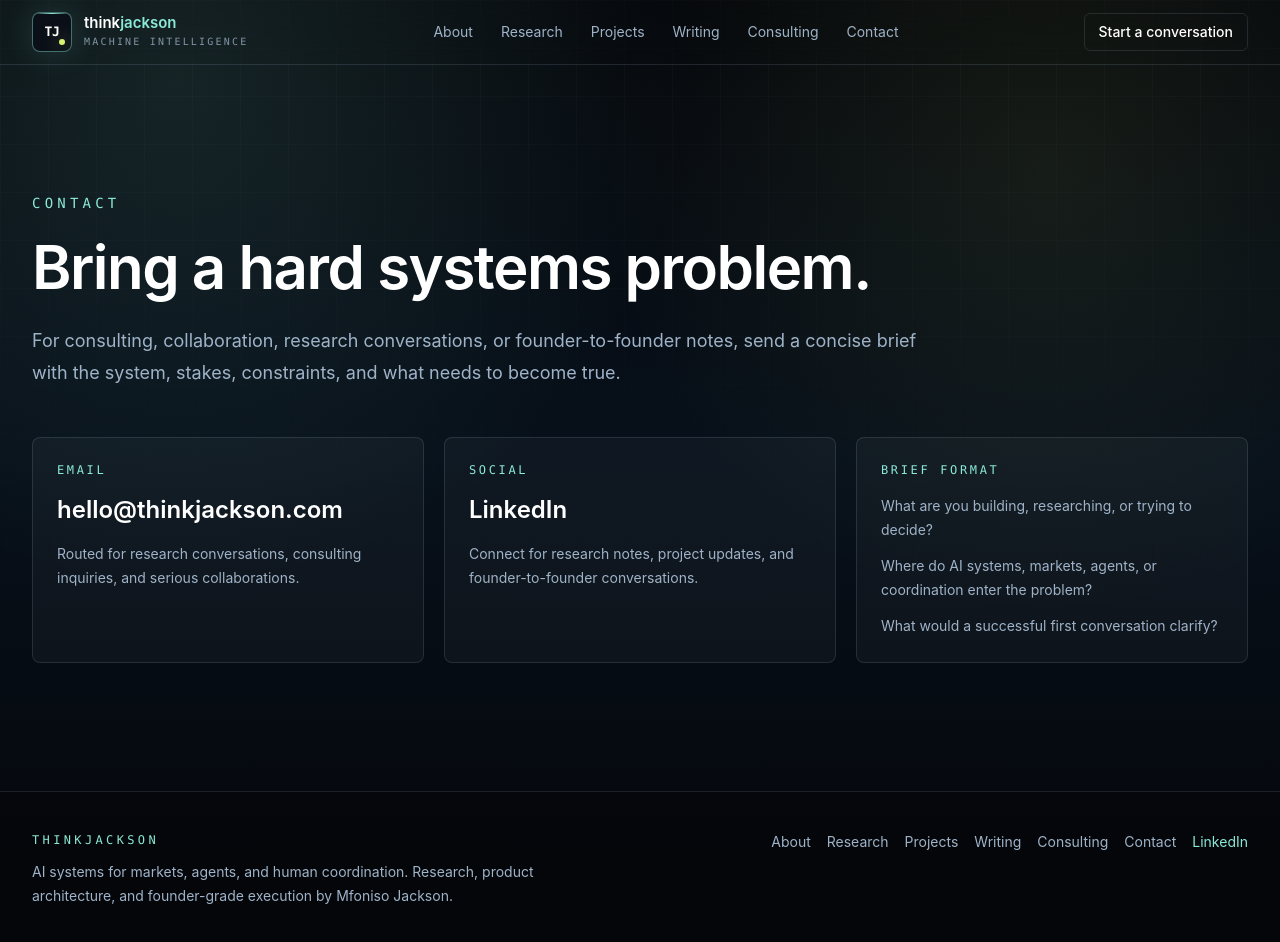
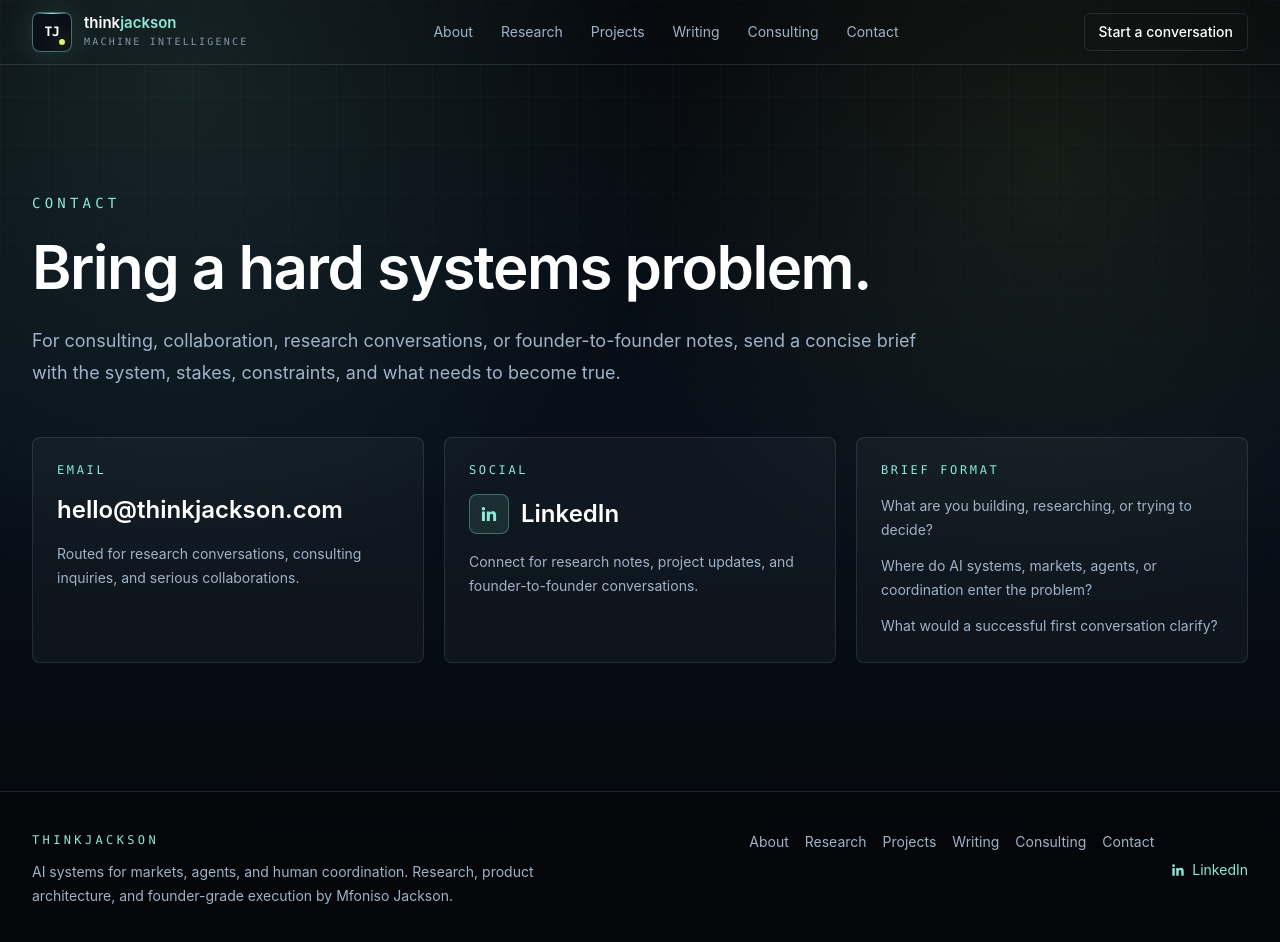
Before and after one commit to Mfoniso-Jackson/thinkjackson-ai, a Next.js app: page /contact in a window 1280 px wide. Shown: the top 942 px of the page. Built offline with nearby package versions, Linux system fonts and the light colour scheme.

Commit message:
Use LinkedIn icon for social links

```diff
--- a/app/contact/page.tsx
+++ b/app/contact/page.tsx
@@ -1,6 +1,7 @@
 import type { Metadata } from "next";
 import Link from "next/link";
 import { Container } from "@/components/container";
+import { LinkedInIcon } from "@/components/linkedin-icon";
 import { Reveal } from "@/components/reveal";
 import { socialLinks } from "@/data/site";
 
@@ -49,9 +50,12 @@ export default function ContactPage() {
                 href={item.href}
                 target="_blank"
                 rel="noreferrer"
-                className="mt-4 block text-2xl font-semibold text-white hover:text-signal"
+                className="mt-4 inline-flex items-center gap-3 text-2xl font-semibold text-white hover:text-signal"
               >
-                {item.label}
+                <span className="grid h-10 w-10 place-items-center rounded-lg border border-signal/35 bg-signal/10 text-signal">
+                  <LinkedInIcon className="h-5 w-5" />
+                </span>
+                <span>{item.label}</span>
               </Link>
             ))}
             <p className="mt-4 text-sm leading-6 text-steel">
--- a/components/footer.tsx
+++ b/components/footer.tsx
@@ -1,5 +1,6 @@
 import Link from "next/link";
 import { Container } from "@/components/container";
+import { LinkedInIcon } from "@/components/linkedin-icon";
 import { navigation, socialLinks } from "@/data/site";
 
 export function Footer() {
@@ -25,11 +26,13 @@ export function Footer() {
             <Link
               key={item.href}
               href={item.href}
-              className="text-sm text-signal hover:text-white"
+              className="inline-flex items-center gap-1.5 text-sm text-signal hover:text-white"
               target="_blank"
               rel="noreferrer"
+              aria-label="LinkedIn profile"
             >
-              {item.label}
+              <LinkedInIcon className="h-4 w-4" />
+              <span>{item.label}</span>
             </Link>
           ))}
         </nav>
--- /dev/null
+++ b/components/linkedin-icon.tsx
@@ -0,0 +1,13 @@
+export function LinkedInIcon({ className }: { className?: string }) {
+  return (
+    <svg
+      aria-hidden="true"
+      className={className}
+      fill="currentColor"
+      viewBox="0 0 24 24"
+      xmlns="http://www.w3.org/2000/svg"
+    >
+      <path d="M5.34 3.5a2.08 2.08 0 1 1 0 4.16 2.08 2.08 0 0 1 0-4.16ZM3.55 8.98h3.58V20.5H3.55V8.98ZM9.38 8.98h3.43v1.57h.05c.48-.9 1.65-1.85 3.39-1.85 3.63 0 4.3 2.39 4.3 5.49v6.31h-3.57v-5.6c0-1.33-.02-3.05-1.86-3.05-1.86 0-2.14 1.45-2.14 2.95v5.7H9.38V8.98Z" />
+    </svg>
+  );
+}
```
